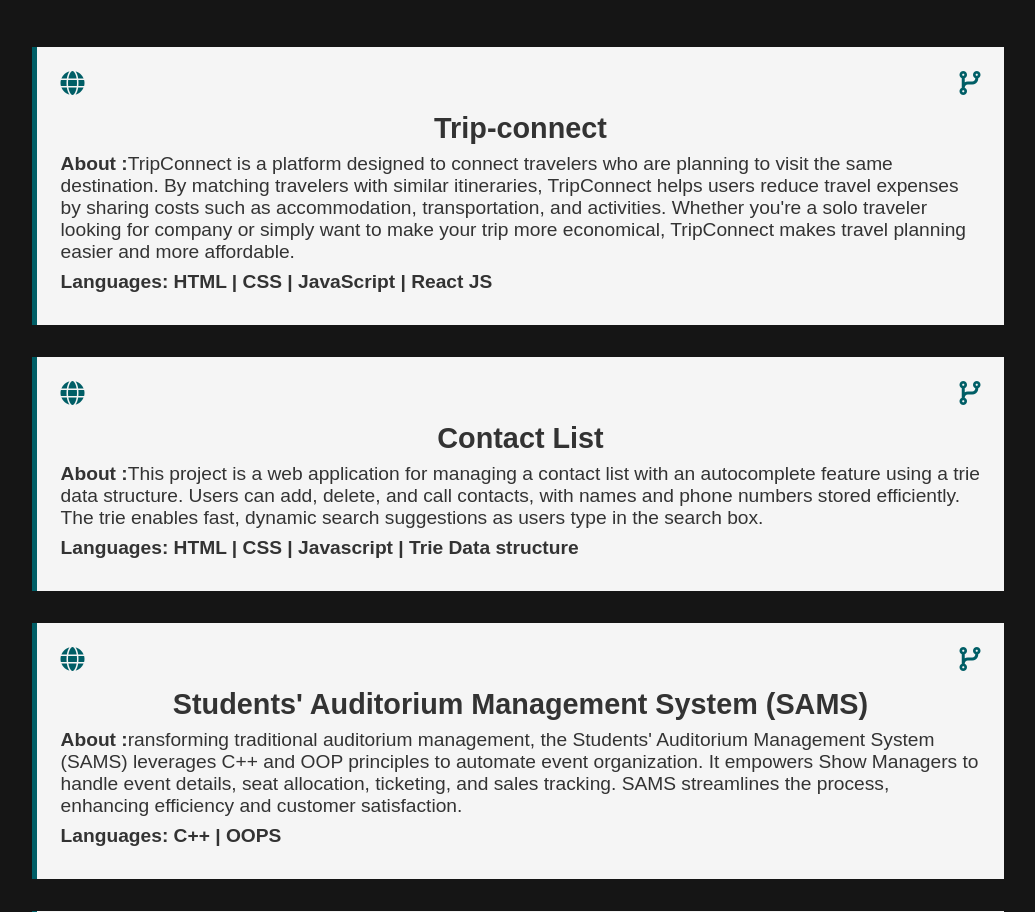
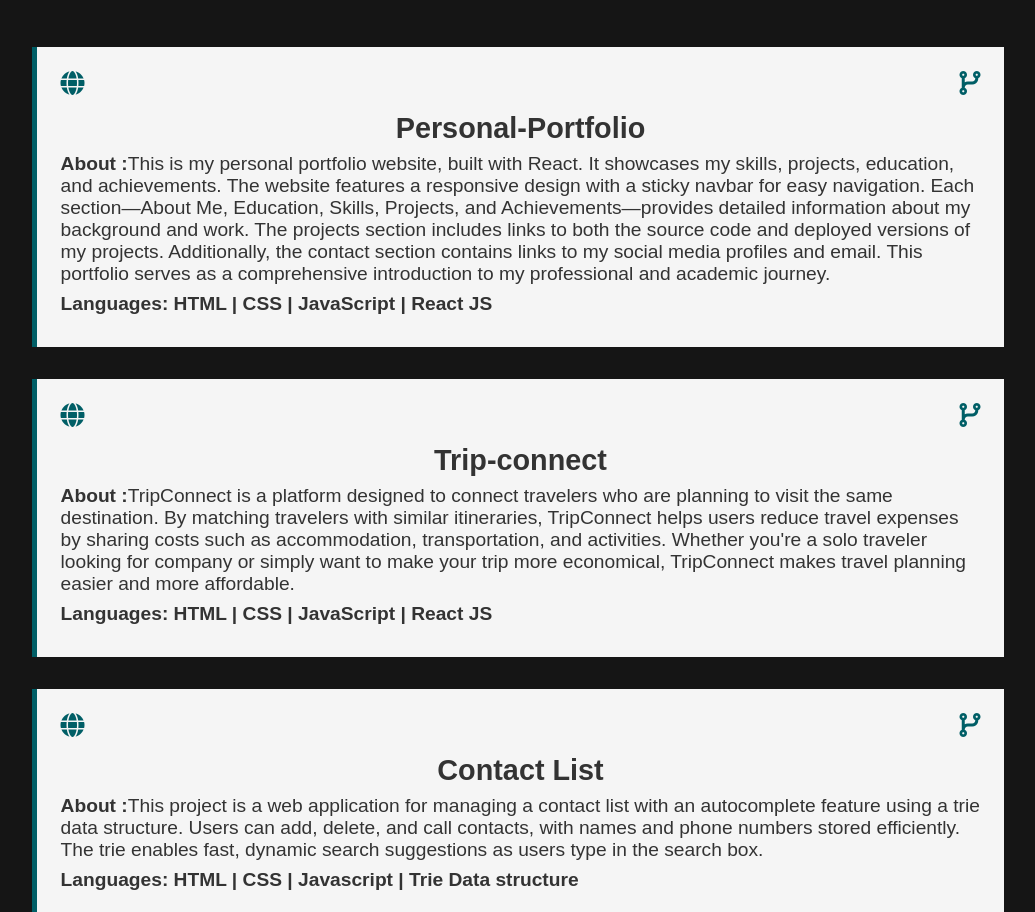
Before and after one commit to Saini-Yogesh/Portfolio, a React (Create React App) app: page / in a window 1280 px wide. Shown: the part 2476-3388 px from the top of the page, without its empty margins (122-1157 px from the left). Built offline with nearby package versions, Linux system fonts and the light colour scheme.

Commit message:
adding portfolio project

```diff
--- a/package.json
+++ b/package.json
@@ -7,6 +7,7 @@
     "@testing-library/jest-dom": "^5.17.0",
     "@testing-library/react": "^13.4.0",
     "@testing-library/user-event": "^13.5.0",
+    "gh-pages": "^6.1.1",
     "react": "^18.3.1",
     "react-dom": "^18.3.1",
     "react-scripts": "5.0.1",
--- a/src/components/Project/Project.js
+++ b/src/components/Project/Project.js
@@ -4,6 +4,14 @@ import Projectitem from "./Projectitem";
 
 const Project = () => {
   const projectData = [
+    {
+      sourceCodeLink: "https://github.com/Saini-Yogesh/Portfolio",
+      deployedLink: "https://saini-yogesh.github.io/Portfolio/",
+      name: "Personal-Portfolio",
+      description:
+        "This is my personal portfolio website, built with React. It showcases my skills, projects, education, and achievements. The website features a responsive design with a sticky navbar for easy navigation. Each section—About Me, Education, Skills, Projects, and Achievements—provides detailed information about my background and work. The projects section includes links to both the source code and deployed versions of my projects. Additionally, the contact section contains links to my social media profiles and email. This portfolio serves as a comprehensive introduction to my professional and academic journey.",
+      languages: "HTML | CSS | JavaScript | React JS",
+    },
     {
       sourceCodeLink: "https://github.com/Saini-Yogesh/Trip-connect",
       deployedLink: "https://saini-yogesh.github.io/Trip-connect/",
```
Also changed, not shown: 1 other file (tests, documents, lock files or other folders).
